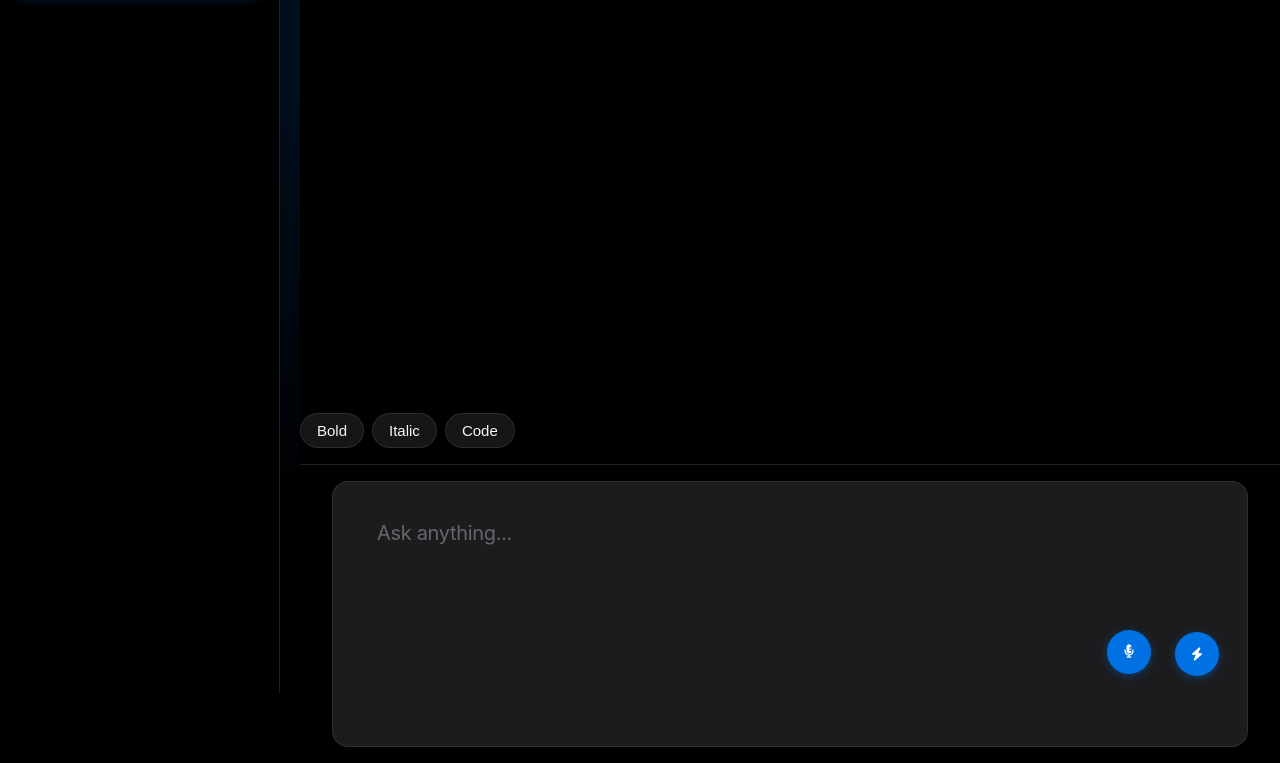
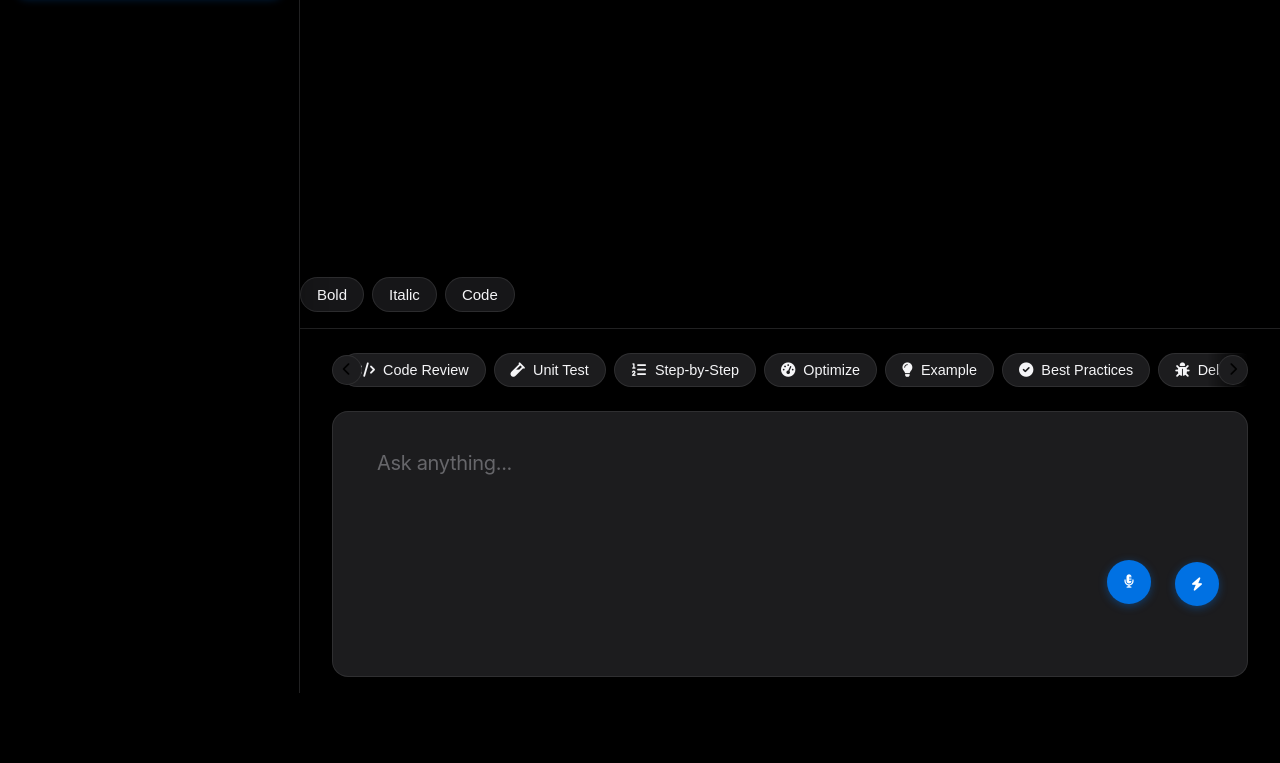
Before and after one commit to synthara-company/ai-chat, a plain HTML site: page index.html in a window 1280 px wide. Shown: the part 107-870 px from the top of the page. After the commit the page ends 800 px from the top, so only its background shows below. Drawn offline with nearby package versions, Linux system fonts and the light colour scheme.

Commit message:
Committing all files in the submodule

```diff
--- a/index.html
+++ b/index.html
@@ -1,6 +1,11 @@
 <!DOCTYPE html>
 <html lang="en" data-theme="dark">
 <head>
+
+    <!-- Add these lines with your other CSS/JS includes -->
+    <link href="public/css/promptSuggestions.css" rel="stylesheet">
+    <script src="public/js/promptSuggestions.js"></script>
+
     <meta charset="UTF-8">
     <meta name="viewport" content="width=device-width, initial-scale=1.0">
     <title>Synthara</title>
@@ -269,24 +274,28 @@
 
     /* Base sidebar styles */
     #sidebar {
-        width: 280px;
+        width: var(--sidebar-width);
         height: 100vh;
         position: fixed;
         left: 0;
         top: 0;
         background: var(--bg-dark);
         border-right: 1px solid var(--border-color);
-        transition: all 0.3s ease;
+        transition: transform 0.3s ease;
         z-index: 1000;
         overflow-y: auto;
+        margin: 0; /* Remove margin */
     }
 
     /* Main content adjustments */
     .main-content {
-        margin-left: 280px;
-        transition: all 0.3s ease;
-        height: 100vh;
-        overflow-y: auto;
+        margin-left: var(--sidebar-width);
+        margin-top: 70px; /* Match header height */
+        min-height: calc(100vh - 70px);
+        display: flex;
+        flex-direction: column;
+        background: var(--bg-dark);
+        padding: 0; /* Remove any padding */
     }
 
     /* Mobile styles */
@@ -331,14 +340,20 @@
 
     /* Header adjustments */
     .header {
-        padding: 1rem;
+        position: fixed;
+        top: 0;
+        left: var(--sidebar-width);
+        right: 0;
+        height: 70px;
         background: var(--bg-dark);
         border-bottom: 1px solid var(--border-color);
         display: flex;
         align-items: center;
-        position: sticky;
-        top: 0;
-        z-index: 100;
+        justify-content: center;
+        padding: 0 2rem;
+        z-index: 1000;
+        margin: 0; /* Remove margin */
+        transition: left 0.3s ease;
     }
 
     .mobile-menu-btn {
@@ -531,8 +546,9 @@
     /* Chat container styling */
     .chat-container {
         flex: 1;
-        padding: 2rem;
+        padding: 1rem 2rem; /* Adjust padding */
         overflow-y: auto;
+        margin: 0; /* Remove any margin */
     }
 
     /* Message styling */
--- /dev/null
+++ b/public/css/promptSuggestions.css
@@ -0,0 +1,99 @@
+.prompt-suggestions {
+    margin-bottom: 1rem;
+    overflow: hidden;
+    position: relative;
+}
+
+.suggestions-scroll {
+    display: flex;
+    gap: 0.5rem;
+    overflow-x: auto;
+    padding: 0.5rem;
+    scroll-behavior: smooth;
+    -webkit-overflow-scrolling: touch;
+    scrollbar-width: none;
+    -ms-overflow-style: none;
+}
+
+.suggestions-scroll::-webkit-scrollbar {
+    display: none;
+}
+
+.suggestion-chip {
+    background: var(--bg-secondary);
+    border: 1px solid var(--border-color);
+    border-radius: 20px;
+    padding: 0.5rem 1rem;
+    color: var(--text-primary);
+    font-size: 0.9rem;
+    white-space: nowrap;
+    cursor: pointer;
+    transition: all 0.2s ease;
+    display: flex;
+    align-items: center;
+    gap: 0.5rem;
+    box-shadow: 0 2px 4px rgba(0, 0, 0, 0.1);
+}
+
+.suggestion-chip:hover {
+    background: var(--primary-color);
+    color: white;
+    transform: translateY(-1px);
+    box-shadow: 0 4px 8px rgba(0, 0, 0, 0.2);
+}
+
+.suggestion-chip i {
+    font-size: 0.9rem;
+}
+
+.prompt-suggestions::after {
+    content: '';
+    position: absolute;
+    right: 0;
+    top: 0;
+    height: 100%;
+    width: 40px;
+    background: linear-gradient(to right, transparent, var(--bg-dark));
+    pointer-events: none;
+}
+
+.scroll-button {
+    position: absolute;
+    top: 50%;
+    transform: translateY(-50%);
+    background: var(--bg-secondary);
+    border: 1px solid var(--border-color);
+    border-radius: 50%;
+    width: 30px;
+    height: 30px;
+    display: flex;
+    align-items: center;
+    justify-content: center;
+    cursor: pointer;
+    z-index: 1;
+    transition: all 0.2s ease;
+}
+
+.scroll-button:hover {
+    background: var(--primary-color);
+    color: white;
+}
+
+.scroll-button.left {
+    left: 0;
+}
+
+.scroll-button.right {
+    right: 0;
+}
+
+@media (max-width: 768px) {
+    .suggestion-chip {
+        padding: 0.4rem 0.8rem;
+        font-size: 0.8rem;
+    }
+
+    .scroll-button {
+        display: none;
+    }
+}
--- /dev/null
+++ b/public/js/promptSuggestions.js
@@ -0,0 +1,117 @@
+// Prompt suggestions configuration
+const PROMPT_SUGGESTIONS = [
+    {
+        text: "Explain the code above and suggest improvements",
+        icon: "fas fa-code",
+        label: "Code Review"
+    },
+    {
+        text: "Write a unit test for this function",
+        icon: "fas fa-vial",
+        label: "Unit Test"
+    },
+    {
+        text: "Explain how this code works step by step",
+        icon: "fas fa-list-ol",
+        label: "Step-by-Step"
+    },
+    {
+        text: "Optimize this code for better performance",
+        icon: "fas fa-tachometer-alt",
+        label: "Optimize"
+    },
+    {
+        text: "Show me an example of implementing this feature",
+        icon: "fas fa-lightbulb",
+        label: "Example"
+    },
+    {
+        text: "What are the best practices for this scenario?",
+        icon: "fas fa-check-circle",
+        label: "Best Practices"
+    },
+    {
+        text: "Debug this code and fix potential issues",
+        icon: "fas fa-bug",
+        label: "Debug"
+    },
+    {
+        text: "Compare different approaches to solve this problem",
+        icon: "fas fa-balance-scale",
+        label: "Compare"
+    }
+];
+
+class PromptSuggestions {
+    constructor() {
+        this.init();
+    }
+
+    init() {
+        this.createSuggestionsContainer();
+        this.addScrollButtons();
+    }
+
+    createSuggestionsContainer() {
+        const container = document.createElement('div');
+        container.className = 'prompt-suggestions';
+        container.innerHTML = `
+            <div class="suggestions-scroll">
+                ${PROMPT_SUGGESTIONS.map(suggestion => `
+                    <button class="suggestion-chip" onclick="promptSuggestions.usePrompt('${suggestion.text}')">
+                        <i class="${suggestion.icon}"></i> ${suggestion.label}
+                    </button>
+                `).join('')}
+            </div>
+        `;
+
+        const inputContainer = document.querySelector('.input-container');
+        inputContainer.insertBefore(container, inputContainer.firstChild);
+    }
+
+    usePrompt(prompt) {
+        const textarea = document.getElementById('promptInput');
+        textarea.value = prompt;
+        textarea.focus();
+
+        if (typeof autoResize === 'function') {
+            autoResize(textarea);
+        }
+
+        textarea.scrollIntoView({ behavior: 'smooth', block: 'center' });
+    }
+
+    addScrollButtons() {
+        const container = document.querySelector('.suggestions-scroll');
+        const scrollAmount = 200;
+
+        if (container.scrollWidth > container.clientWidth) {
+            const scrollButtons = {
+                left: this.createScrollButton('left', -1, scrollAmount),
+                right: this.createScrollButton('right', 1, scrollAmount)
+            };
+
+            container.parentElement.appendChild(scrollButtons.left);
+            container.parentElement.appendChild(scrollButtons.right);
+        }
+    }
+
+    createScrollButton(direction, multiplier, scrollAmount) {
+        const button = document.createElement('button');
+        button.innerHTML = `<i class="fas fa-chevron-${direction}"></i>`;
+        button.className = `scroll-button ${direction}`;
+        button.onclick = () => {
+            const container = document.querySelector('.suggestions-scroll');
+            container.scrollBy({
+                left: multiplier * scrollAmount,
+                behavior: 'smooth'
+            });
+        };
+        return button;
+    }
+}
+
+// Initialize when DOM is loaded
+document.addEventListener('DOMContentLoaded', () => {
+    window.promptSuggestions = new PromptSuggestions();
+});
```
Also changed, not shown: public/og-image.png, 2 other files.
